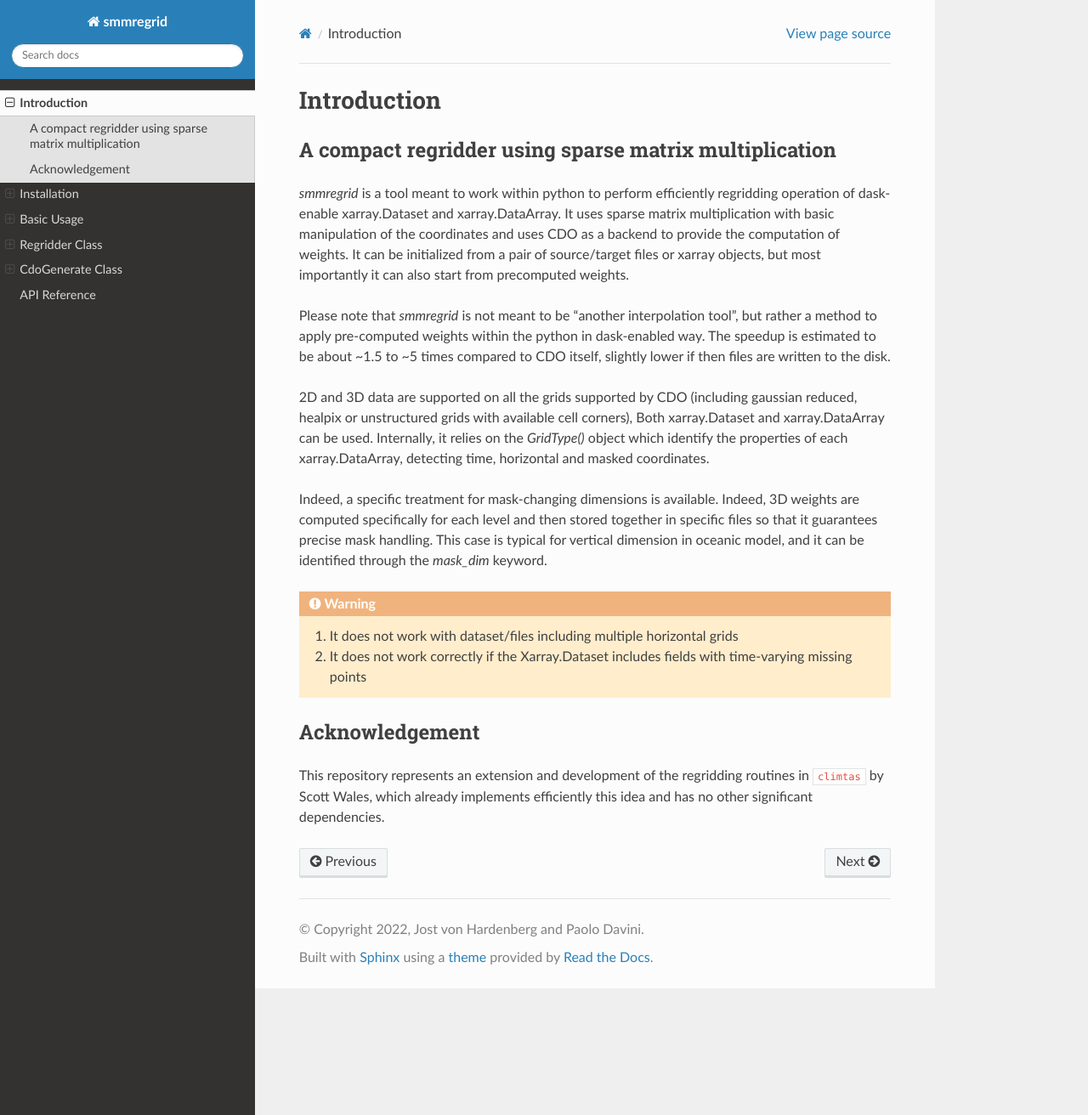
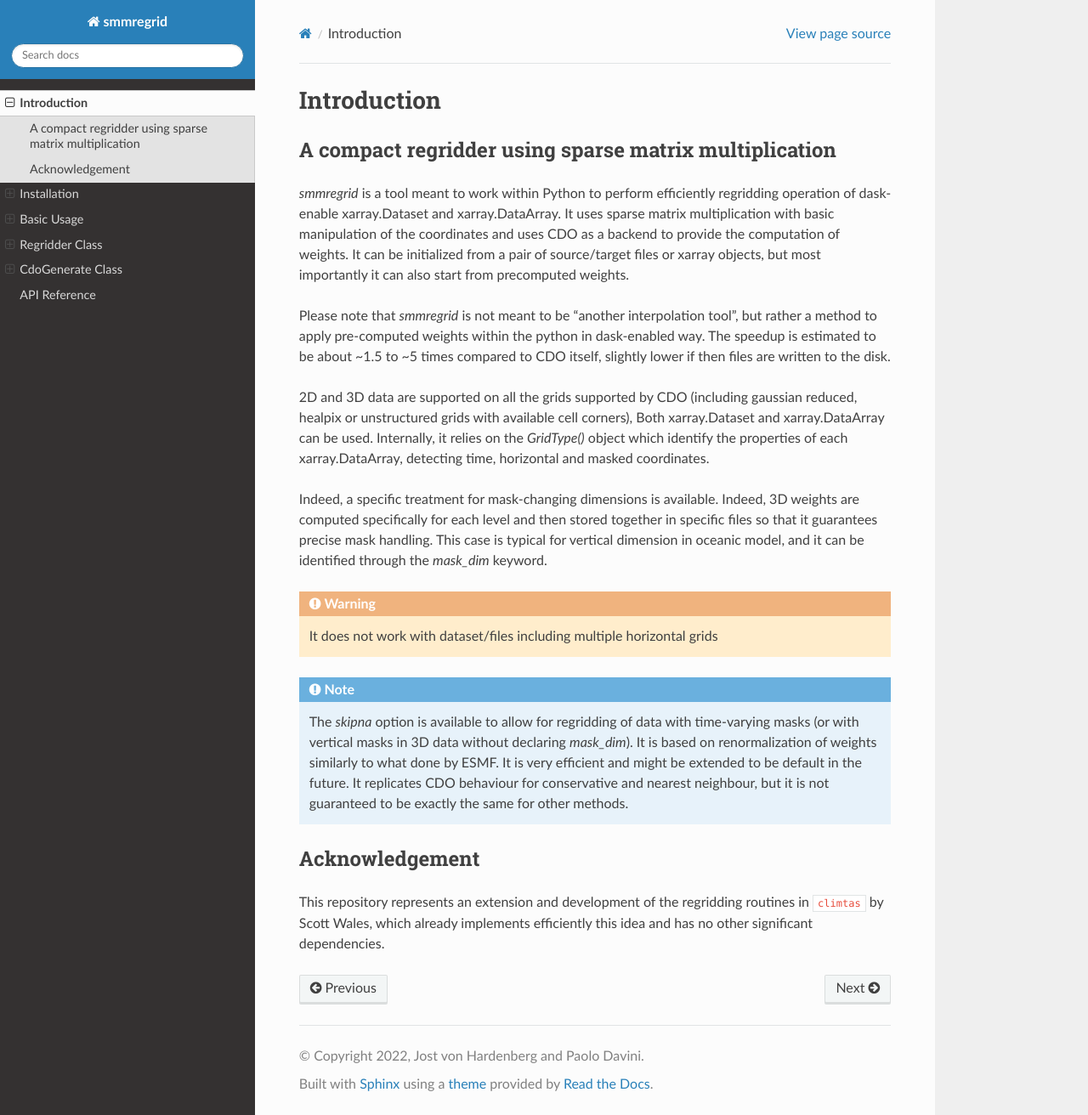
Before and after one commit to jhardenberg/smmregrid, a Sphinx documentation site: the page built from docs/sphinx/source/intro.rst, in a window 1280 px wide and 1312 px high. Shown: the whole window at 85% size. Built offline with Sphinx 7.4.7 and the Read the Docs theme 3.1.0, drawn with Linux system fonts in a browser that asks for light colours.

Commit message:
documentation, tensordot method and a new couple of tests

```diff
--- a/docs/sphinx/source/cdogenerate.rst
+++ b/docs/sphinx/source/cdogenerate.rst
@@ -89,6 +89,10 @@
   If specified, generates 3D weights for each mask-changing level. Mostly used for oceanic 3D data.
 
 * **nproc** (*int*, default: 1): Number of processes for parallel 3D weight generation.
+
+* **na_thres** (*float*, default: "auto"): Threshold for skipping NaN values during regridding.
+  If the fraction of valid data in a source cell is below this threshold, the target cell will be set to NaN.
+  Default is "auto", which sets the threshold to 1.0 for conservative methods and 0.0 for others.
 
 **Returns:** *xarray.Dataset* containing the regridding weights and mask information.
 
--- a/docs/sphinx/source/intro.rst
+++ b/docs/sphinx/source/intro.rst
@@ -4,7 +4,7 @@
 A compact regridder using sparse matrix multiplication
 ------------------------------------------------------
 
-`smmregrid` is a tool meant to work within python to perform efficiently regridding operation of dask-enable xarray.Dataset and xarray.DataArray.
+`smmregrid` is a tool meant to work within Python to perform efficiently regridding operation of dask-enable xarray.Dataset and xarray.DataArray.
 It uses sparse matrix multiplication with basic manipulation of the coordinates and uses CDO as a backend to provide the computation of weights.
 It can be initialized from a pair of source/target files or xarray objects, but most importantly it can also start from precomputed weights.
 
@@ -21,8 +21,13 @@
 
 .. warning ::
 
-   1. It does not work with dataset/files including multiple horizontal grids
-   2. It does not work correctly if the Xarray.Dataset includes fields with time-varying missing points
+   It does not work with dataset/files including multiple horizontal grids
+
+.. note ::
+
+   The `skipna` option is available to allow for regridding of data with time-varying masks (or with vertical masks in 3D data without declaring `mask_dim`).
+   It is based on renormalization of weights similarly to what done by ESMF. It is very efficient and might be extended to be default in the future.
+   It replicates CDO behaviour for conservative and nearest neighbour, but it is not guaranteed to be exactly the same for other methods.
 
 Acknowledgement
 ---------------
```
Also changed, not shown: docs/sphinx/source/regridder.rst (+9 -0 lines), 2 other files.
